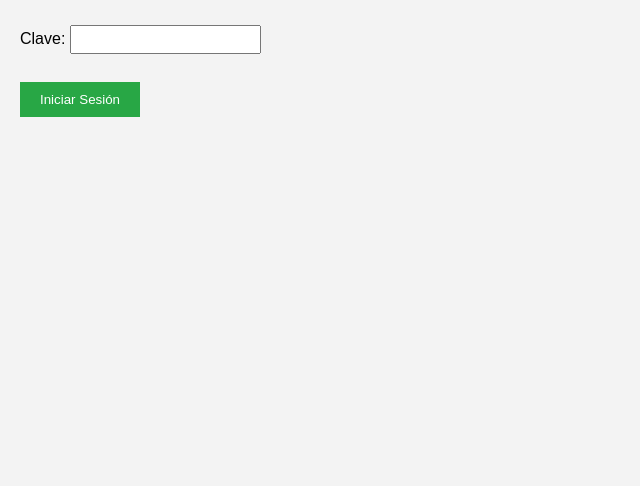
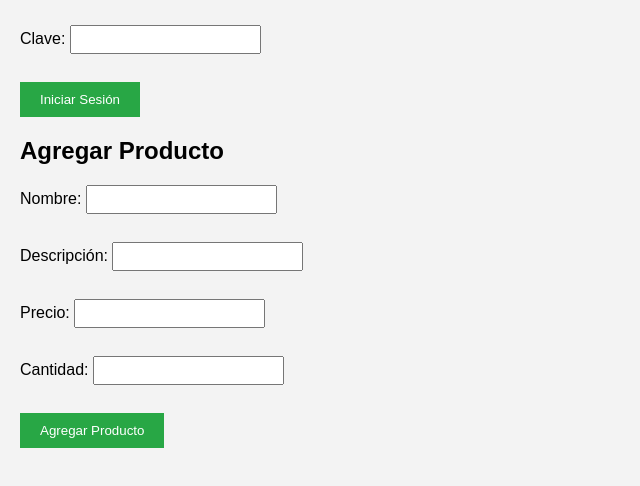
Before and after one commit to vajalidk/web, a plain HTML site: page pagina.html in a window 1280 px wide. Shown: the part 112-598 px from the top of the page, without its empty margins (0-640 px from the left). Drawn offline with Linux system fonts and the light colour scheme.

Commit message:
Update pagina.html

```diff
--- a/pagina.html
+++ b/pagina.html
@@ -3,7 +3,7 @@
 <head>
     <meta charset="UTF-8">
     <meta name="viewport" content="width=device-width, initial-scale=1.0">
-    <title>Gestión Simple de Productos</title>
+    <title>Gestión Completa de Productos</title>
     <link rel="stylesheet" href="estilo.css">
 </head>
 <body>
@@ -15,5 +15,18 @@
         <input type="password" name="clave" required><br><br>
         <button type="submit">Iniciar Sesión</button>
     </form>
+
+    <h2>Agregar Producto</h2>
+    <form action="/productos" method="POST">
+        <label for="nombre">Nombre:</label>
+        <input type="text" name="nombre" required><br><br>
+        <label for="descripcion">Descripción:</label>
+        <input type="text" name="descripcion" required><br><br>
+        <label for="precio">Precio:</label>
+        <input type="number" name="precio" required><br><br>
+        <label for="cantidad">Cantidad:</label>
+        <input type="number" name="cantidad" required><br><br>
+        <button type="submit">Agregar Producto</button>
+    </form>
 </body>
 </html>
```
